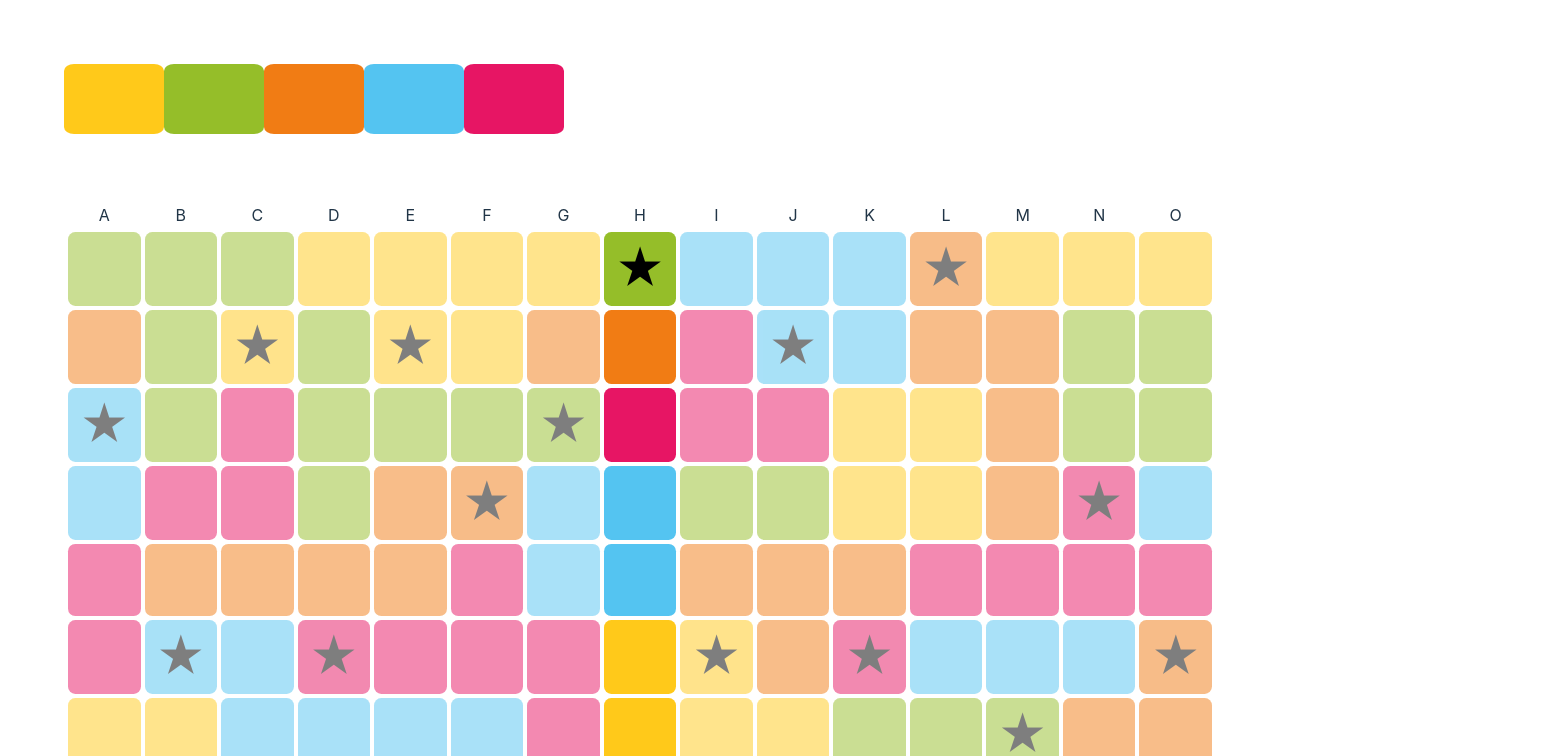
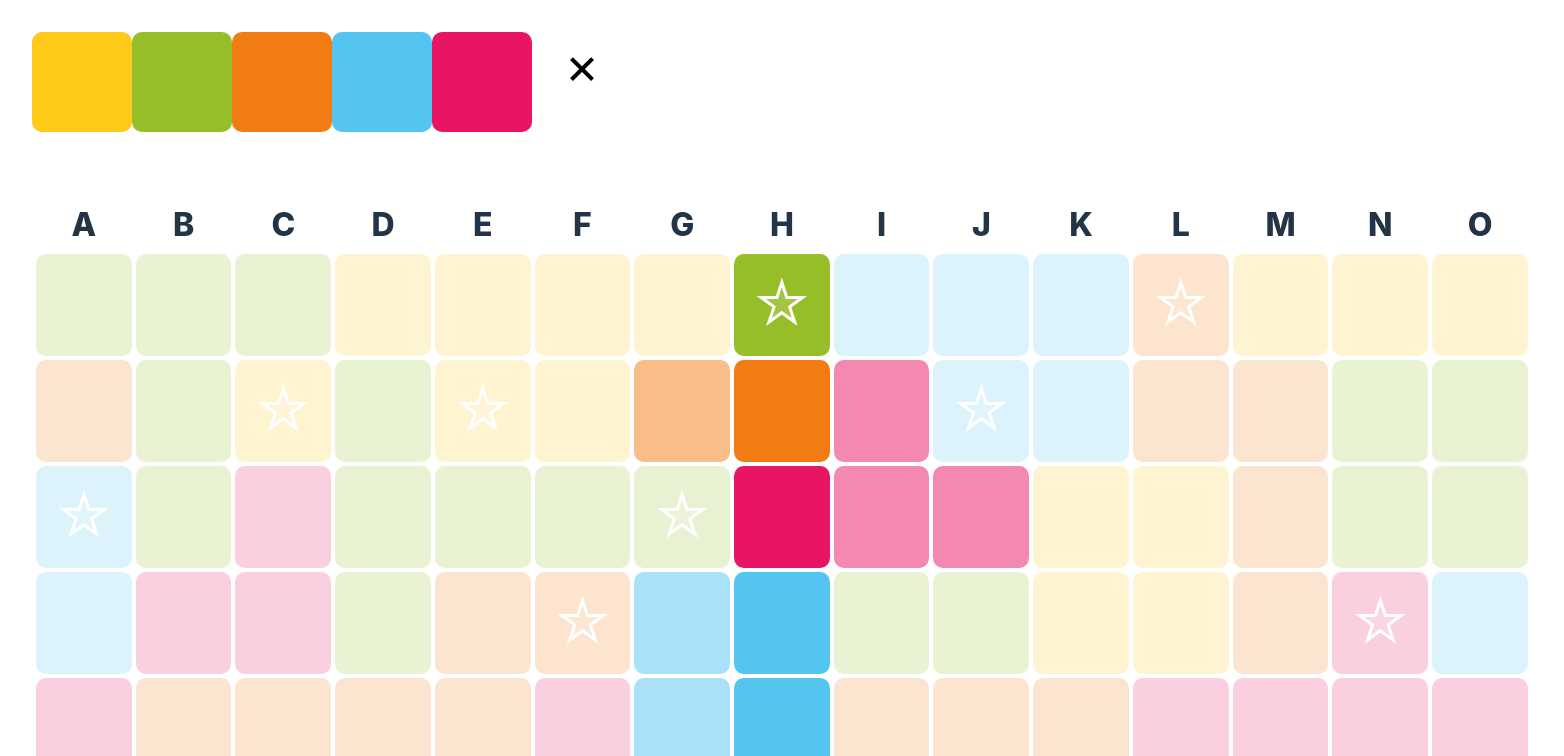
Before and after one commit to philippotto/again-a11y, a React (Vite) app: page / in a window 1280 px wide. Shown: the top 756 px of the page, 1564 px wide, since content can reach past the window. Built offline with nearby package versions, Linux system fonts and the light colour scheme.

Commit message:
opacity for approachable cells; fix table layout

```diff
--- a/src/App.css
+++ b/src/App.css
@@ -1,9 +1,9 @@
-#root {
+/*#root {
   max-width: 1280px;
   margin: 0 auto;
   padding: 2rem;
   text-align: center;
-}
+}*/
 
 .logo {
   height: 6em;
@@ -43,7 +43,7 @@
 
 .cell {
   width: 100px;
-  height: 70px;
+  height: 100px;
   cursor: pointer;
   user-select: none;
   border-radius: 10%;
@@ -70,3 +70,32 @@
 .red {
   background: #e71564;
 }
+
+.white {
+  background: white;
+}
+
+.table-head {
+  font-weight: 800;
+  font-size: 32px;
+  text-align: center;
+}
+
+.star {
+  -webkit-text-stroke-width: 3px;
+  -webkit-text-stroke-color: white;
+  color: #ffffff21;
+}
+
+.grid-table {
+  width: 1500px;
+  table-layout: fixed;
+
+  td {
+    text-align: center;
+  }
+}
+
+.cell {
+  text-align: center;
+}
--- a/src/App.tsx
+++ b/src/App.tsx
@@ -6,7 +6,10 @@ import React from "react";
 
 const columnNames = "abcdefghijklmno";
 
-const gameLayout = `
+const CROSS = "✗";
+const STAR = "★";
+
+const GAME_LAYOUT = `
 goBbrry
 gggroBy
 gYrrobb
@@ -25,6 +28,27 @@ yggbrOo
 `
   .trim()
   .split("\n");
+
+const ROW_COUNT = GAME_LAYOUT[0].length;
+const COL_COUNT = GAME_LAYOUT.length;
+
+const BONUS_PER_COLUMN = [
+  [5, 3],
+  [3, 2],
+  [3, 2],
+  [3, 2],
+  [2, 1],
+  [2, 1],
+  [2, 1],
+  [1, 0],
+  [2, 1],
+  [2, 1],
+  [2, 1],
+  [3, 2],
+  [3, 2],
+  [3, 2],
+  [5, 3],
+];
 
 const letterToColorName: Record<string, string> = {
   y: "yellow",
@@ -94,7 +118,7 @@ export const GameStateWithSetterContext = React.createContext({
 });
 
 function getField(colIdx: number, rowIdx: number, gameState: GameState) {
-  const encoded = gameLayout[colIdx][rowIdx];
+  const encoded = GAME_LAYOUT[colIdx][rowIdx];
   return {
     color: letterToColorName[encoded.toLowerCase() as any] as Color,
     hasStar: encoded.toLowerCase() !== encoded,
@@ -106,7 +130,11 @@ function Cell({ colIdx, rowIdx }: { colIdx: number; rowIdx: number }) {
   const { gameState, setGameState } = React.useContext(GameStateWithSetterContext);
 
   const { color, hasStar, value } = getField(colIdx, rowIdx, gameState);
+  const showStar = hasStar && !value;
   const onClick = () => {
+    if (!isApproachable(gameState, rowIdx, colIdx, true)) {
+      return;
+    }
     setGameState((old: GameState): void => {
       old.grid[colIdx][rowIdx] = old.grid[colIdx][rowIdx] === 1 ? 0 : 1;
     });
@@ -115,24 +143,93 @@ function Cell({ colIdx, rowIdx }: { colIdx: number; rowIdx: number }) {
   return (
     <td
       onClick={onClick}
-      className={`cell ${color}`}
+      className={`cell ${color} ${showStar ? "star" : ""}`}
       style={{
         opacity: getOpacityForCell(gameState, rowIdx, colIdx),
       }}
     >
-      {value ? "✗" : hasStar ? "★" : ""}
+      {value ? CROSS : hasStar ? STAR : ""}
     </td>
   );
 }
 
+const NEIGHBOR_OFFSETS = [
+  [-1, 0],
+  [+1, 0],
+  [0, -1],
+  [0, +1],
+];
+
+function isApproachable(
+  gameState: GameState,
+  rowIdx: number,
+  colIdx: number,
+  direct: boolean,
+  _visitedSet: Set<string> | null = null,
+) {
+  const visitedSet = _visitedSet || new Set();
+  const keyStr = `${rowIdx}-${colIdx}`;
+
+  if (visitedSet.has(keyStr)) {
+    return false;
+  }
+  visitedSet.add(keyStr);
+
+  const { color, value } = getField(colIdx, rowIdx, gameState);
+  if (colIdx === 7) {
+    return true;
+  }
+  if (value) {
+    return true;
+  }
+
+  for (const offset of NEIGHBOR_OFFSETS) {
+    const [dx, dy] = offset;
+
+    if (
+      !(colIdx + dx >= 0 && colIdx + dx < COL_COUNT && rowIdx + dy >= 0 && rowIdx + dy < ROW_COUNT)
+    ) {
+      continue;
+    }
+
+    const { color: neighborColor, value: neighborValue } = getField(
+      colIdx + dx,
+      rowIdx + dy,
+      gameState,
+    );
+
+    if (neighborValue) {
+      return true;
+    }
+
+    if (
+      !direct &&
+      color === neighborColor &&
+      isApproachable(gameState, rowIdx + dy, colIdx + dx, direct, visitedSet)
+    ) {
+      return true;
+    }
+  }
+
+  return false;
+}
+
 function getOpacityForCell(gameState: GameState, rowIdx: number, colIdx: number) {
+  const { color } = getField(colIdx, rowIdx, gameState);
+  const matchesHighlightColor =
+    gameState.highlight.colors.length === 0 || gameState.highlight.colors.includes(color);
   if (gameState.highlight.tickable) {
-    if (colIdx !== 7) {
+    if (matchesHighlightColor && isApproachable(gameState, rowIdx, colIdx, true)) {
+      return 1;
+    }
+    if (matchesHighlightColor && isApproachable(gameState, rowIdx, colIdx, false)) {
       return 0.5;
     }
-    return 1;
+
+    return 0.2;
   }
-  return 1;
+
+  return matchesHighlightColor ? 1 : 0.2;
 }
 
 function getOpacityForColor(gameState: GameState, color: Color) {
@@ -141,27 +238,43 @@ function getOpacityForColor(gameState: GameState, color: Color) {
 }
 
 function Grid() {
-  // const { gameState, setGameState } = React.useContext(GameStateWithSetterContext);
-
   const rows = [];
 
   const headerRow = [];
-  for (const colIdx of _.range(0, gameLayout.length)) {
+  for (const colIdx of _.range(0, GAME_LAYOUT.length)) {
     headerRow.push(<td>{columnNames[colIdx].toUpperCase()}</td>);
   }
 
-  rows.push(<tr>{headerRow}</tr>);
+  rows.push(<tr className="table-head">{headerRow}</tr>);
 
-  for (const rowIdx of _.range(0, gameLayout[0].length)) {
+  for (const rowIdx of _.range(0, ROW_COUNT)) {
     const currentRow = [];
-    for (const colIdx of _.range(0, gameLayout.length)) {
+    for (const colIdx of _.range(0, COL_COUNT)) {
       currentRow.push(<Cell key={colIdx} colIdx={colIdx} rowIdx={rowIdx} />);
     }
     rows.push(<tr key={rowIdx}>{currentRow}</tr>);
   }
 
+  const bonusRow1 = [];
+  const bonusRow2 = [];
+  for (const [bonus1, bonus2] of BONUS_PER_COLUMN) {
+    bonusRow1.push(<td>{bonus1}</td>);
+    bonusRow2.push(<td>{bonus2}</td>);
+  }
+  rows.push(
+    <tr className="table-head" key={ROW_COUNT}>
+      {bonusRow1}
+    </tr>,
+  );
+  rows.push(
+    <tr className="table-head" key={ROW_COUNT + 1}>
+      {bonusRow2}
+    </tr>,
+  );
+
   return (
     <table
+      className="grid-table"
       style={{
         borderSpacing: 4,
       }}
@@ -196,6 +309,19 @@ function Toolbar() {
           onClick={() => handleColorClick(color)}
         />
       ))}
+      <div
+        className={`cell white`}
+        style={{
+          opacity: gameState.highlight.tickable ? 1 : 0.25,
+        }}
+        onClick={() =>
+          setGameState((oldState) => {
+            oldState.highlight.tickable = !oldState.highlight.tickable;
+          })
+        }
+      >
+        {CROSS}
+      </div>
     </div>
   );
 }
```
